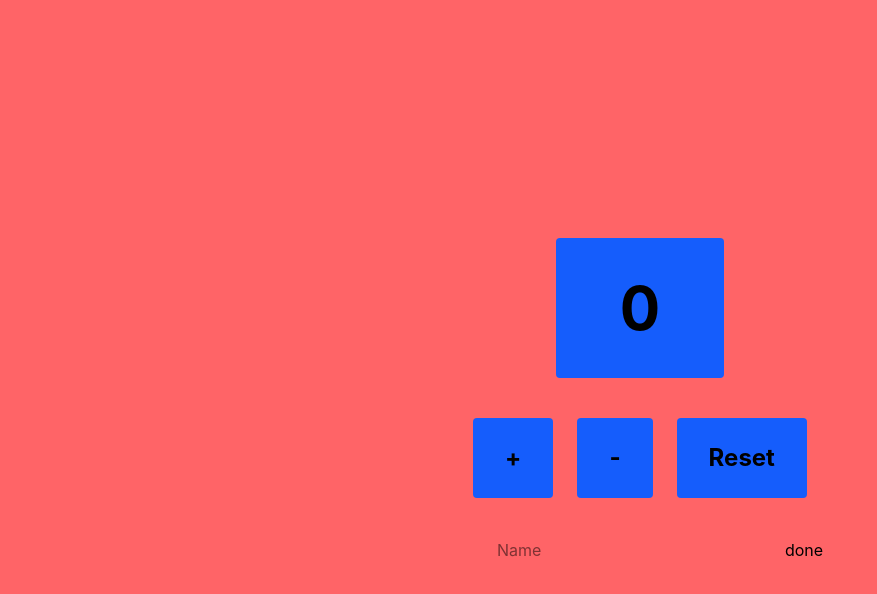
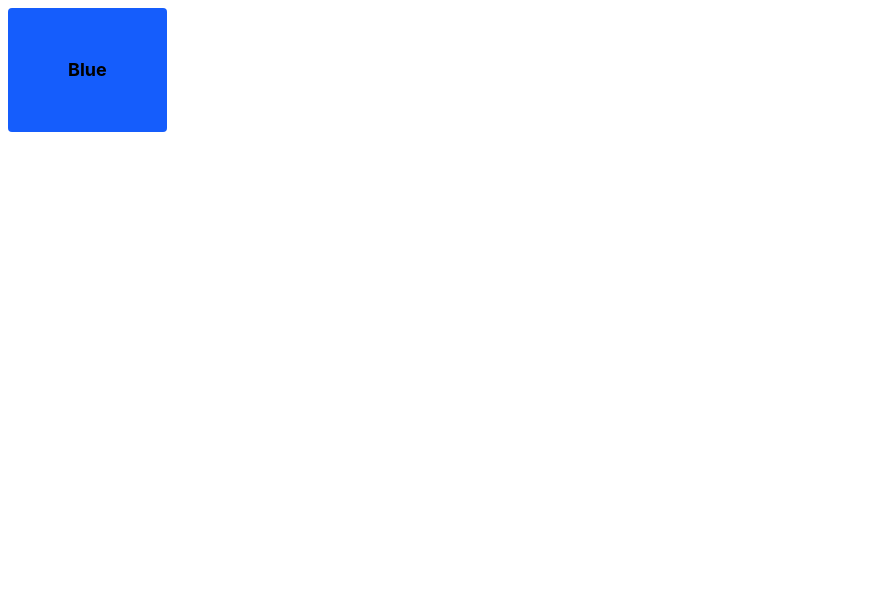
Before and after one commit to Fullstack-Raza/2026-March-20-React-Usestate, a React (Vite) app in the folder use-state/: page / in a window 1280 px wide. Shown: the top 594 px of the page, without its empty margins (0-877 px from the left). Built offline with nearby package versions, Linux system fonts and the light colour scheme; the HTML template or start-up script is replaced by a standard one.

Commit message:
add css men

```diff
--- a/use-state/src/App.jsx
+++ b/use-state/src/App.jsx
@@ -1,10 +1,10 @@
 import React from "react";
 // import Nav from "./components/nav.jsx";
-// import Men from "./components/men.jsx";
+import Men from "./components/men.jsx";
 // import Women from "./components/women.jsx";
 // import Bubble from "./components/Bubble.jsx";
-import Usestate from "./components/UseState"
-import UseStateP from "./components/UseStateP";
+// import Usestate from "./components/UseState"
+// import UseStateP from "./components/UseStateP";
 const App = () => {
   // function abd (){
   //   console.log("Clicked");
@@ -29,7 +29,8 @@ const App = () => {
     //   <Bubble/>
     // </div>
     <div>
-<UseStateP/>
+{/* <UseStateP/> */}
+<Men/>
     </div>
   );
 };
--- /dev/null
+++ b/use-state/src/components/men.css
@@ -0,0 +1,3 @@
+div:hover{
+border: 2px solid black;
+}
--- a/use-state/src/components/men.jsx
+++ b/use-state/src/components/men.jsx
@@ -3,7 +3,7 @@ import React from "react";
 const men = (e) => {
   return (
     <div className="px-15 py-12 w-fit m-2 bg-blue-600 rounded ">
-     <h1 className="text-lg font-bold">Men </h1>
+     <h1 className="text-lg font-bold">Blue </h1>
     </div>
   );
 };
```
